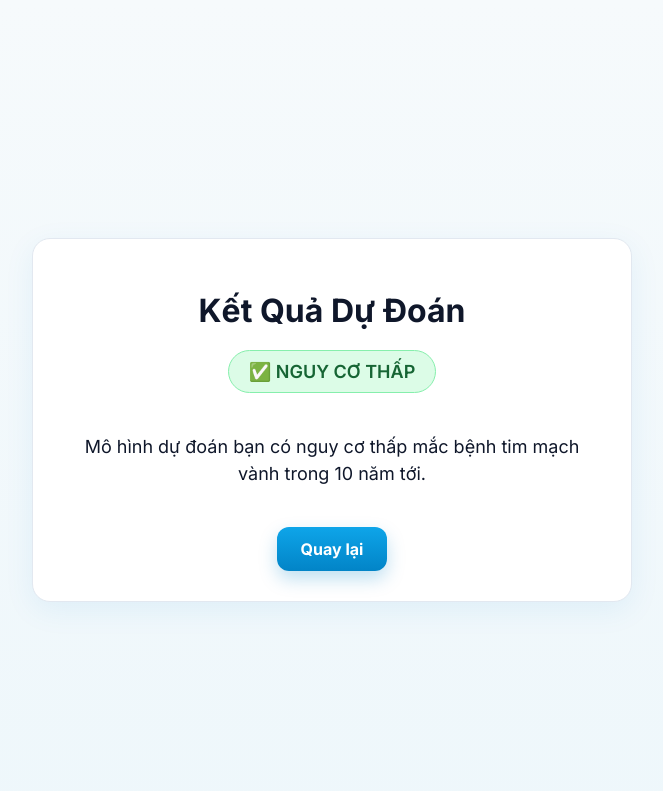
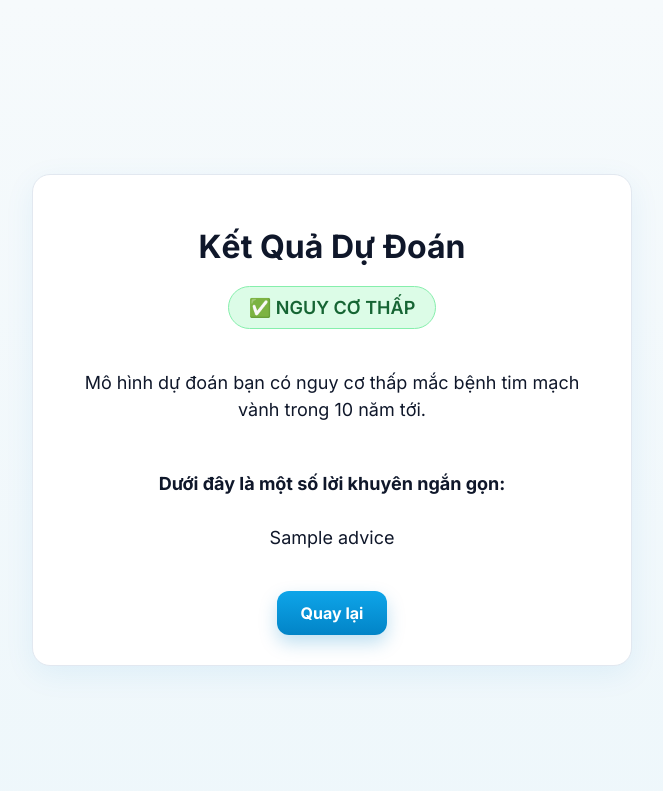
Before and after one commit to Alice0602/Heart-Disease-Prediction, a Flask app: template templates/result.html in a window 1280 px wide. Shown: the top 791 px of the page, without its empty margins (308-971 px from the left). Run offline with Flask 3, Linux system fonts and the light colour scheme; the template is opened without the code that fills it: most values are stand-ins (such as "Sample title", 1, 10 or a date in 2020).

Commit message:
Update result.html

```diff
--- a/templates/result.html
+++ b/templates/result.html
@@ -134,7 +134,12 @@
                     {% endif %}
                 </div>
             {% endif %}
-
+            {% if result.advice %}
+                <div class="message" style="white-space: pre-line; margin-top: 12px;">
+                    <strong>Dưới đây là một số lời khuyên ngắn gọn:</strong><br>
+                    {{ result.advice }}
+                </div>
+            {% endif %}
             <a href="/" class="btn">Quay lại</a>
         </div>
     </div>
```
